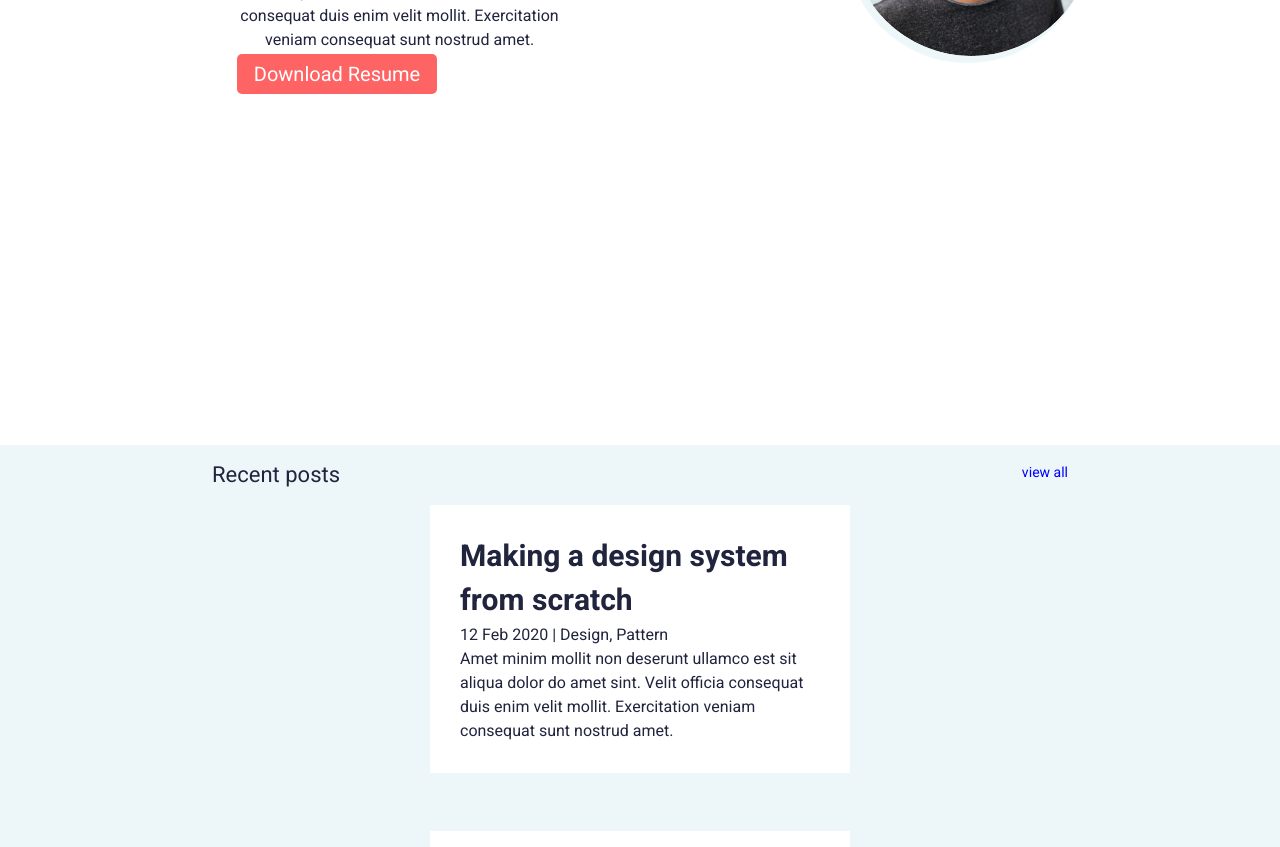
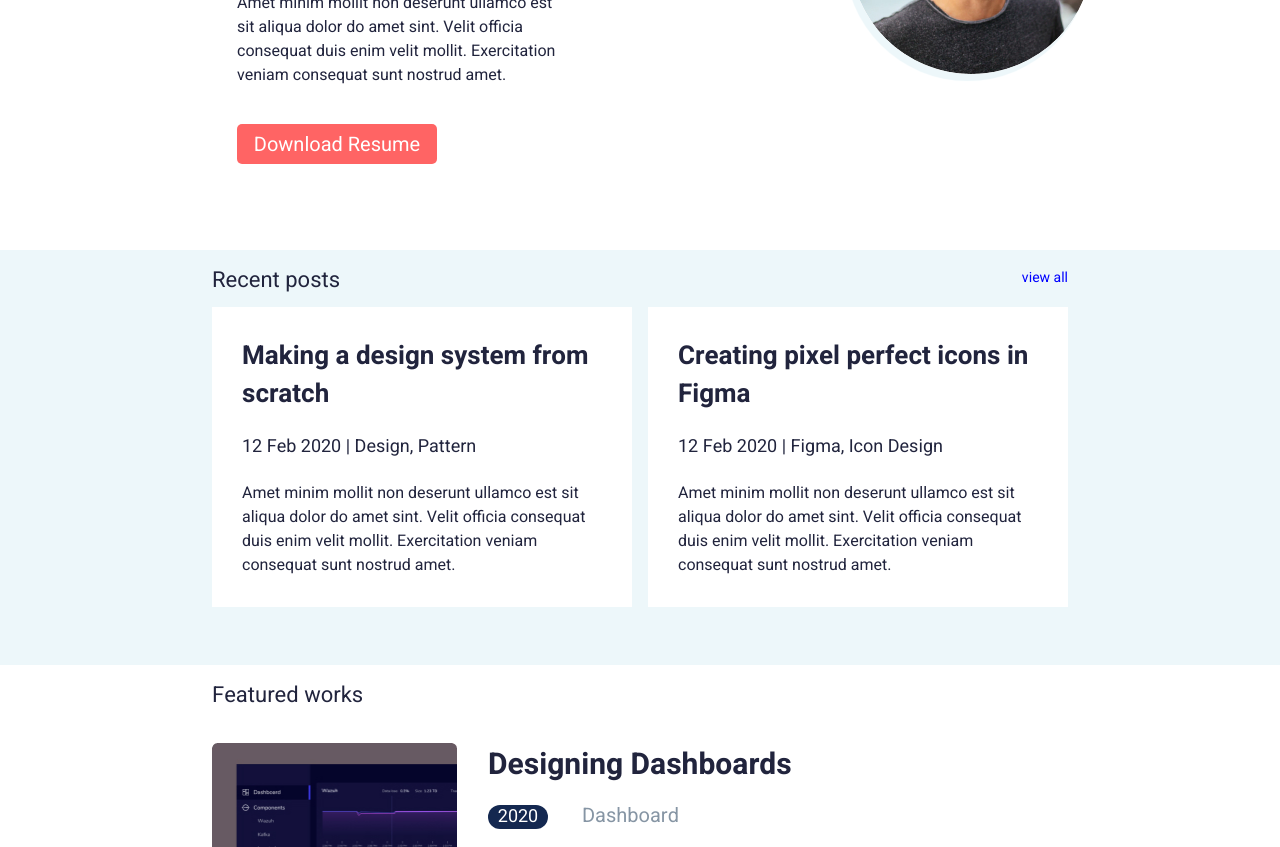
Before and after one commit to MARK0000000/001, a plain HTML site: page macketFirst/index.html in a window 1280 px wide. Shown: the part 341-1188 px from the top of the page. Drawn offline with Linux system fonts and the light colour scheme.

Commit message:
Update style.css

```diff
--- a/macketFirst/css/style.css
+++ b/macketFirst/css/style.css
@@ -119,8 +119,8 @@ button {
 }
 
 .posts {
-  -webkit-box-sizing: content-box;
-          box-sizing: content-box;
+  -webkit-box-sizing: border-box;
+          box-sizing: border-box;
   width: 355px;
   height: 550px;
   display: -webkit-box;
@@ -257,6 +257,10 @@ button {
 }
 
 @media (min-width: 856px) {
+  .br {
+    display: none;
+  }
+
   .block {
     display: block;
   }
@@ -323,7 +327,7 @@ button {
     display: inline-block;
     font-weight: 400;
     font-size: 22px;
-    line-height: 50px;
+    line-height: 60px;
     color: #21243D;
   }
 
@@ -339,13 +343,15 @@ button {
   }
 
   .hello {
+    height: 330px;
     display: -ms-grid;
     display: grid;
     -ms-grid-columns: 500px 356px;
     grid-template-columns: 500px 356px;
-    -ms-grid-rows: 124px 100px 40px;
+    -ms-grid-rows: 124px 35px 100px 35px 40px;
     grid-template-rows: 124px 100px 40px;
     margin-bottom: 90px;
+    row-gap: 35px;
   }
 
   .hello > *:nth-child(1) {
@@ -359,22 +365,22 @@ button {
   }
 
   .hello > *:nth-child(3) {
-    -ms-grid-row: 2;
+    -ms-grid-row: 3;
     -ms-grid-column: 1;
   }
 
   .hello > *:nth-child(4) {
-    -ms-grid-row: 2;
+    -ms-grid-row: 3;
     -ms-grid-column: 2;
   }
 
   .hello > *:nth-child(5) {
-    -ms-grid-row: 3;
+    -ms-grid-row: 5;
     -ms-grid-column: 1;
   }
 
   .hello > *:nth-child(6) {
-    -ms-grid-row: 3;
+    -ms-grid-row: 5;
     -ms-grid-column: 2;
   }
   .hello .avatar__position {
@@ -397,7 +403,11 @@ button {
     -webkit-box-shadow: -4px 6px 1px 1px #EDF7FA;
             box-shadow: -4px 6px 1px 1px #EDF7FA;
   }
+  .hello h1 {
+    text-align: left;
+  }
   .hello p {
+    text-align: left;
     font-weight: 400;
     font-size: 16px;
     line-height: 24px;
@@ -424,6 +434,7 @@ button {
     -webkit-box-pack: justify;
         -ms-flex-pack: justify;
             justify-content: space-between;
+    height: 60px;
   }
   .blueBackground .pretext .pretext__link {
     padding-top: 3px;
@@ -431,17 +442,28 @@ button {
     color: blue;
   }
   .blueBackground .posts {
+    margin-top: 26px;
     display: -webkit-box;
     display: -ms-flexbox;
     display: flex;
     -webkit-box-pack: justify;
         -ms-flex-pack: justify;
             justify-content: space-between;
-    -webkit-box-flex: row;
-        -ms-flex: row;
-            flex: row;
+    margin-left: 0;
+    margin-right: 0;
+    -webkit-box-sizing: content-box;
+            box-sizing: content-box;
+    width: 856px;
+    height: 300px;
+    display: flex;
+    -webkit-box-orient: horizontal;
+    -webkit-box-direction: normal;
+        -ms-flex-direction: row;
+            flex-direction: row;
+    justify-content: space-between;
   }
   .blueBackground .posts .posts__first {
+    padding: 25px;
     width: 420px;
     height: 300px;
     background-color: #fff;
@@ -458,7 +480,20 @@ button {
             justify-content: space-between;
     padding: 30px;
   }
+  .blueBackground .posts .posts__first .posts__h {
+    font-weight: 700;
+    font-size: 26px;
+    line-height: 38px;
+    color: #21243D;
+  }
+  .blueBackground .posts .posts__first .posts__date {
+    font-weight: 400;
+    font-size: 18px;
+    line-height: 26px;
+    color: #21243D;
+  }
   .blueBackground .posts .posts__second {
+    padding: 25px;
     width: 420px;
     height: 300px;
     background-color: #fff;
@@ -486,6 +521,10 @@ button {
     font-size: 18px;
     line-height: 26px;
     color: #21243D;
+  }
+
+  .featuredWorks {
+    text-align: left;
   }
 
   .infotable__img {
```
